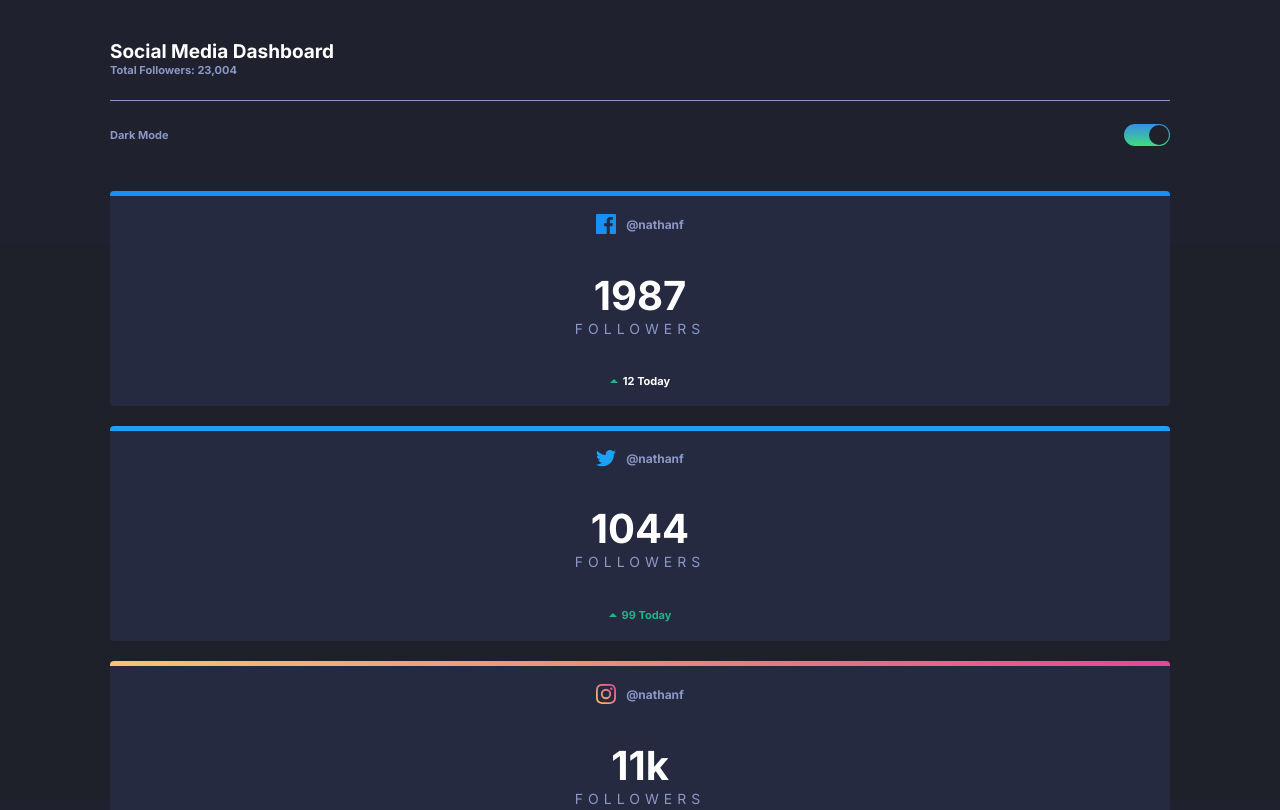
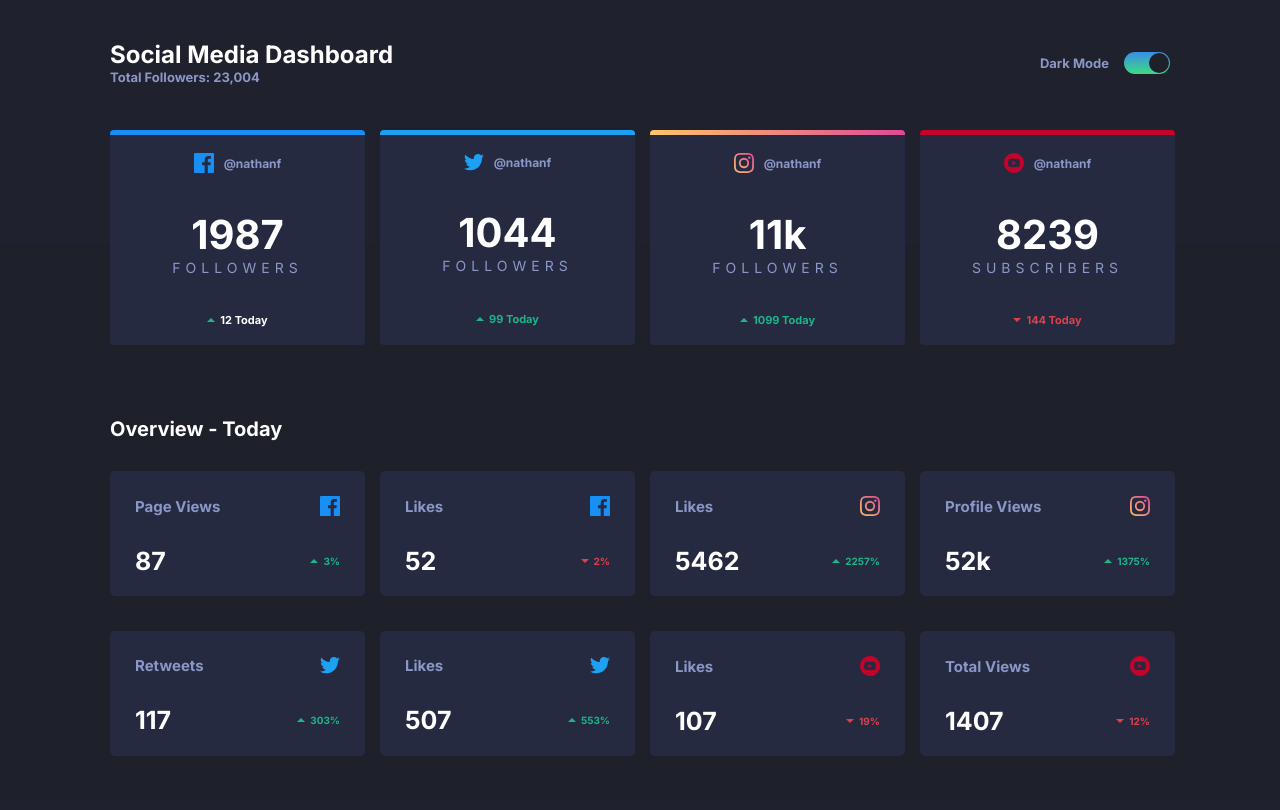
Before and after one commit to rafaelmassaro/social-media-dashboard, a plain HTML site: page index.html in a window 1280 px wide. Shown: the top 810 px of the page. Drawn offline with Linux system fonts and the light colour scheme.

Commit message:
Created desktop layout

```diff
--- a/assets/css/styles.css
+++ b/assets/css/styles.css
@@ -87,7 +87,7 @@ body{
 }
 
 .dashboard-text{
-    margin-top: 1.2rem;
+    margin-top: .2rem;
     color: var(--text2);
     font-size: 1.1rem;
     font-weight: 700;
@@ -316,3 +316,50 @@ body{
 .percent.negative{
     color: var(--bright-red);
 }
+
+@media(min-width: 500px){
+    .dashboard-header{
+        flex-direction: row;
+        align-items: center;
+        justify-content: space-between;
+    }
+
+    .divisor{
+        display: none;
+    }
+
+    .toggle{
+        margin-left: 1.5rem;
+    }
+
+    .sm-cards, .overview-cards{
+        flex-wrap: wrap;
+        flex-direction: row;
+        justify-content: center;
+        gap: 55px;
+    }
+
+    .card, .details{
+        width: 255px;
+    }
+}
+
+@media (min-width: 700px){
+    .dashborard-title{
+        font-size: 2.4rem;
+    }
+
+    .dashboard-text{
+        font-size: 1.3rem;
+    }
+}
+
+@media (min-width: 930px){
+    .sm-cards, .overview-cards{
+        padding: 0 2rem;
+        display: grid;
+        grid-template-columns: repeat(4, 250px);
+        column-gap: 2rem;
+        row-gap: 1rem;
+    }
+}
```
